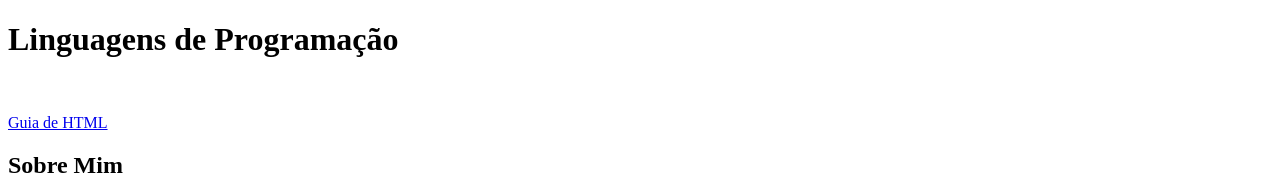
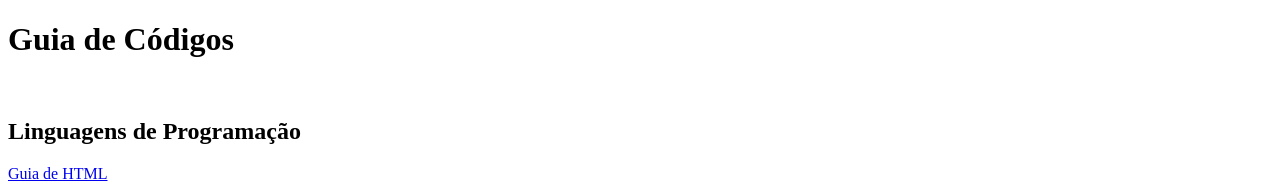
Before and after one commit to marcos-vcg/WEB-Moderno-2020, a plain HTML site: page index.html in a window 1280 px wide. Shown: the top 195 px of the page. Drawn offline with Linux system fonts and the light colour scheme.

Commit message:
Update index.html

```diff
--- a/index.html
+++ b/index.html
@@ -3,16 +3,17 @@
 <head>
     <meta charset="UTF-8">
     <meta name="viewport" content="width=device-width, initial-scale=1.0">
-    <title>Exercícios</title>
+    <title>Linguagens</title>
 </head>
 <body>
     <main>
         <header>
-            <h1>Linguagens de Programação</h1>
+            <h1>Guia de Códigos</h1>
             <img src="" alt="">
         </header>
         <article>
             <p>
+                <h2>Linguagens de Programação</h2>
                 <a href="https://marcos-vcg.github.io/WEB-Moderno-2020/Linguagens/HTML/index.html" target="_blank">Guia de HTML</a>
             </p>
         </article>
```
